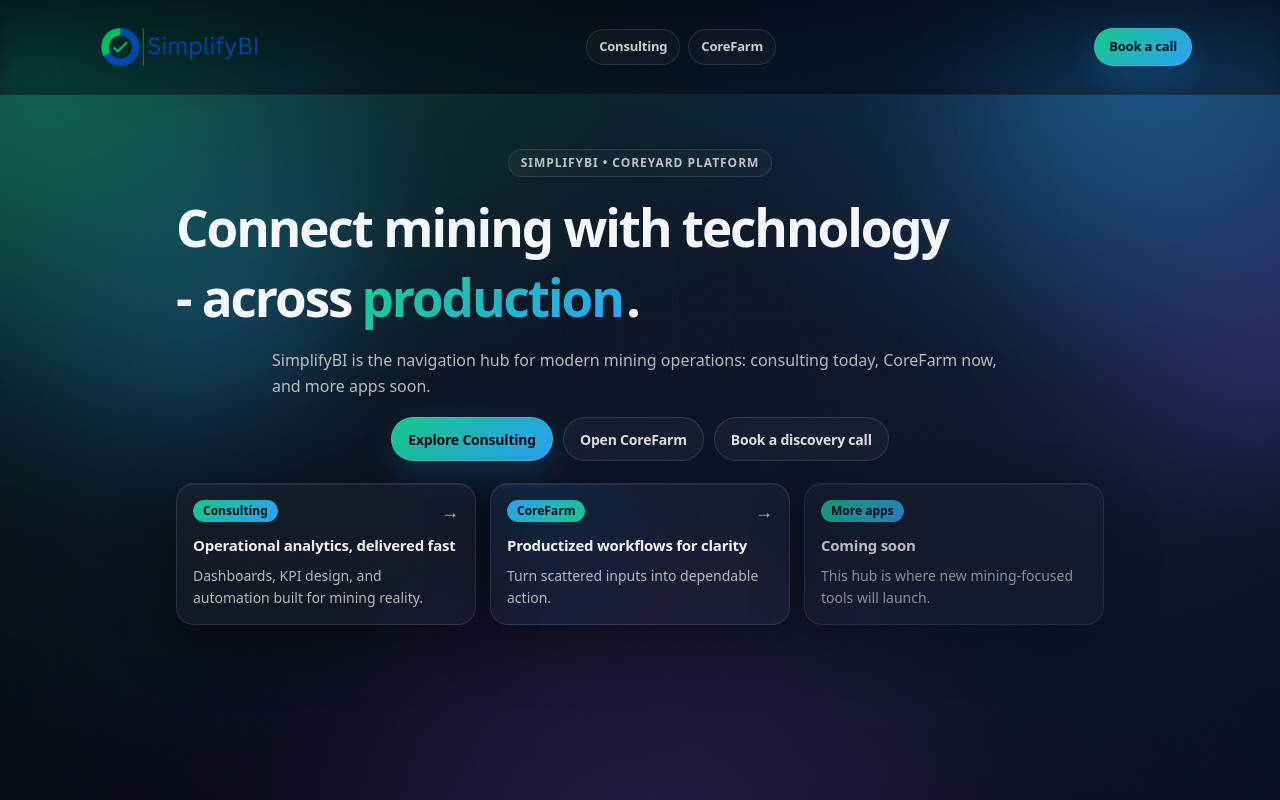
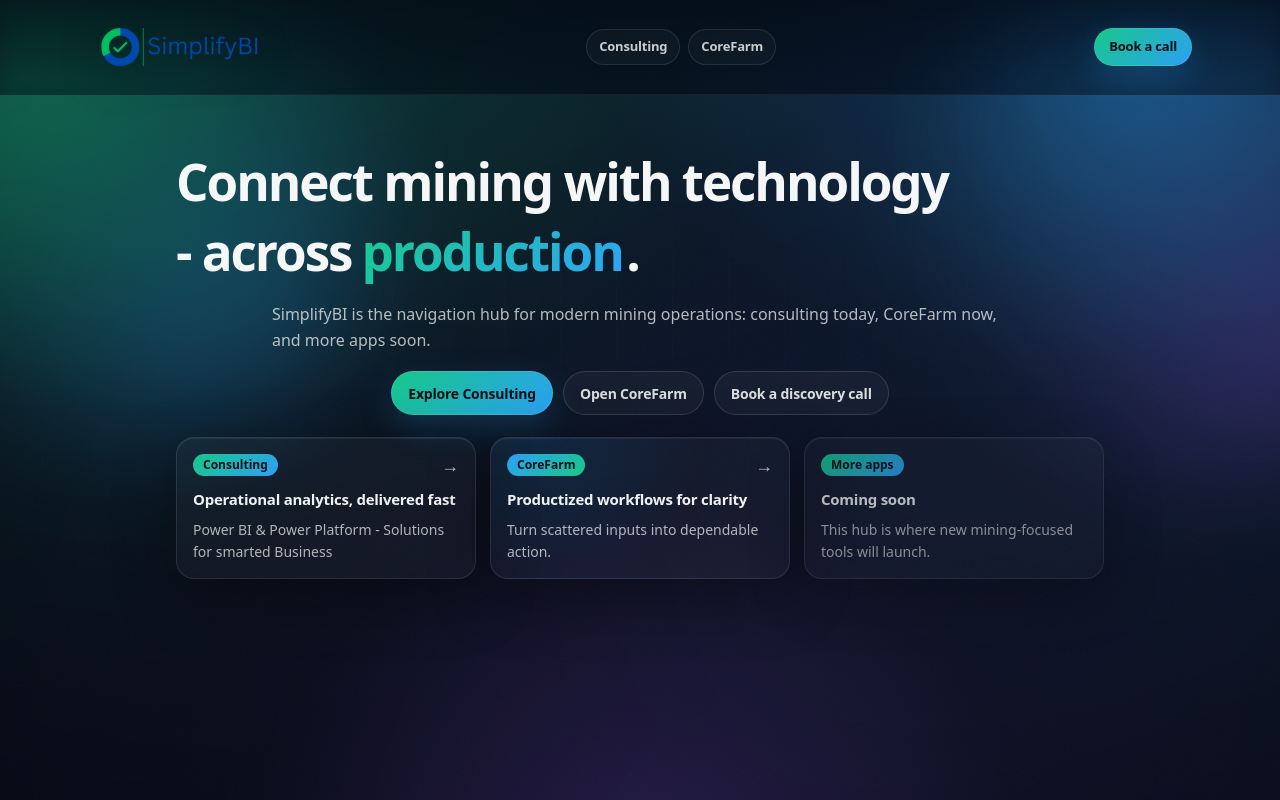
Before and after one commit to SIMPLIFYBI/SimplifyBILanding, a Next.js app: page / in a window 1280 px wide. Built offline with nearby package versions, Linux system fonts and the light colour scheme.

Commit message:
Update landing links and hero copy

```diff
--- a/app/components/ConnectedHero.tsx
+++ b/app/components/ConnectedHero.tsx
@@ -1,6 +1,5 @@
 "use client";
 
-import Image from "next/image";
 import { useEffect, useMemo, useState } from "react";
 
 function usePrefersReducedMotion() {
@@ -66,12 +65,6 @@
       <div className="sb-blob sb-blob-b" aria-hidden />
 
       <div className="relative mx-auto flex max-w-6xl flex-1 flex-col justify-center px-6 pb-10 pt-10 sm:pb-14 sm:pt-14 lg:pt-10">
-        <div className="sb-heroTop">
-          <div className="sb-heroPill" aria-hidden>
-            SimplifyBI • Coreyard Platform
-          </div>
-        </div>
-
         <div className="sb-heroLayout">
           <div className="sb-heroCopy">
             <h1 className="sb-heroH1">
@@ -92,7 +85,7 @@
 
             <div className="sb-heroCtas">
               <a
-                href="https://simplifybi.com"
+                href="https://consulting.simplifybi.com"
                 target="_blank"
                 rel="noreferrer"
                 className="sb-btn sb-btnPrimary"
@@ -119,7 +112,7 @@
 
             <div className="sb-routeGrid" aria-label="Choose where to go">
               <a
-                href="https://simplifybi.com"
+                href="https://consulting.simplifybi.com"
                 target="_blank"
                 rel="noreferrer"
                 className="sb-routeCard"
@@ -131,7 +124,7 @@
                   </span>
                 </div>
                 <div className="sb-routeTitle">Operational analytics, delivered fast</div>
-                <div className="sb-routeBody">Dashboards, KPI design, and automation built for mining reality.</div>
+                <div className="sb-routeBody">Power BI & Power Platform - Solutions for smarted Business </div>
               </a>
 
               <a
--- a/app/components/Landing.tsx
+++ b/app/components/Landing.tsx
@@ -21,7 +21,7 @@
 
           <div className="hidden items-center gap-2 sm:flex" aria-label="Primary navigation">
             <a
-              href="https://simplifybi.com"
+              href="https://consulting.simplifybi.com"
               target="_blank"
               rel="noreferrer"
               className="sb-navPill"
--- a/app/lib/site.ts
+++ b/app/lib/site.ts
@@ -1,6 +1,6 @@
 export const SITE = {
   name: "SimplifyBI",
-  url: "https://simplifybi.com",
+  url: "https://consulting.simplifybi.com",
   description:
     "Ultra-modern BI consulting and productized tooling—connecting strategy, metrics, and execution.",
 } as const;
--- /dev/null
+++ b/app/types/react-jsx.d.ts
@@ -0,0 +1 @@
+/// <reference types="react" />
```
Also changed, not shown: 1 other file (tests, documents, lock files or other folders).
